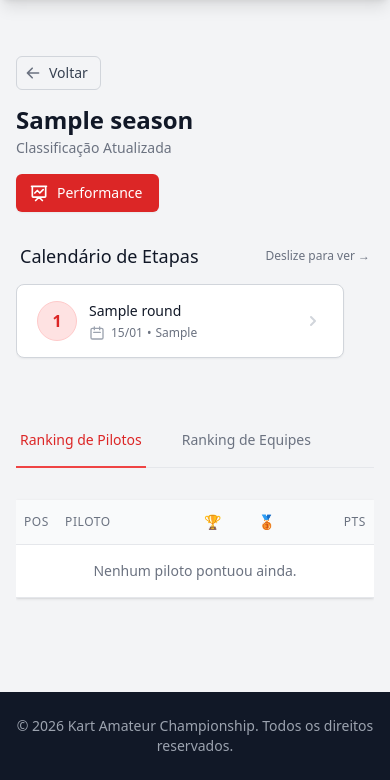
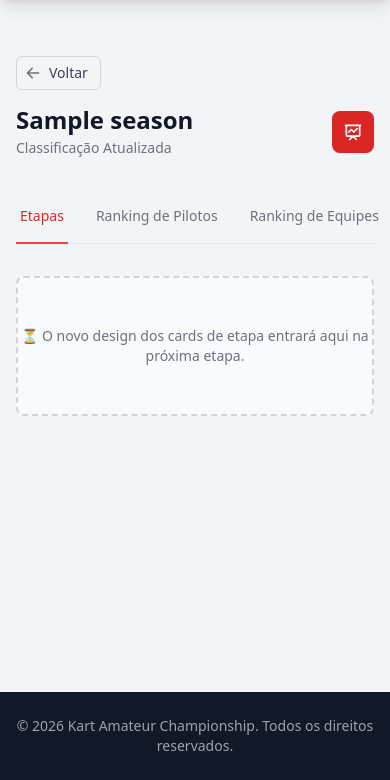
Before and after one commit to jailsonmendesjr/kart-championship, a Django app: page /season/1/ in a window 390 px wide. Shown: the part 64-844 px from the top of the page. Run offline with Django 4.2, Linux system fonts and the light colour scheme; tables that the repository leaves empty hold one stand-in row (values such as "Sample post"); some libraries are stand-ins or nearby versions.

Commit message:
Novo Layout

```diff
--- a/templates/championship/season_detail.html
+++ b/templates/championship/season_detail.html
@@ -15,16 +15,26 @@
     </div>
 
     <div class="md:flex md:items-center md:justify-between mb-8">
-        <div class="flex-1 min-w-0">
-            <h2 class="text-2xl font-bold leading-7 text-gray-900 sm:text-3xl sm:truncate">
-                {{ season.name }}
-            </h2>
-            <p class="mt-1 text-sm text-gray-500">Classificação Atualizada</p>
+        <div class="flex-1 min-w-0 flex justify-between items-center md:block">
+            <div>
+                <h2 class="text-2xl font-bold leading-7 text-gray-900 sm:text-3xl sm:truncate">
+                    {{ season.name }}
+                </h2>
+                <p class="mt-1 text-sm text-gray-500">Classificação Atualizada</p>
+            </div>
+
+            <a href="{% url 'performance_analysis' season.id %}"
+               onclick="gtag('event', 'clique_performance', {'event_category': 'Navegacao', 'event_label': 'Botao Header Mobile'});"
+               class="md:hidden inline-flex items-center p-2.5 border border-transparent rounded-lg shadow-sm text-white bg-red-600 hover:bg-red-700 focus:outline-none focus:ring-2 focus:ring-offset-2 focus:ring-red-500">
+                <svg class="h-5 w-5" xmlns="http://www.w3.org/2000/svg" fill="none" viewBox="0 0 24 24" stroke="currentColor">
+                    <path stroke-linecap="round" stroke-linejoin="round" stroke-width="2" d="M7 12l3-3 3 3 4-4M8 21l4-4 4 4M3 4h18M4 4h16v12a1 1 0 01-1 1H5a1 1 0 01-1-1V4z" />
+                </svg>
+            </a>
         </div>
 
-        <div class="mt-4 flex md:mt-0 md:ml-4">
+        <div class="mt-4 hidden md:flex md:mt-0 md:ml-4">
             <a href="{% url 'performance_analysis' season.id %}"
-               onclick="gtag('event', 'clique_performance', {'event_category': 'Navegacao', 'event_label': 'Botao Header'});"
+               onclick="gtag('event', 'clique_performance', {'event_category': 'Navegacao', 'event_label': 'Botao Header Desktop'});"
                class="inline-flex items-center px-4 py-2 border border-transparent rounded-md shadow-sm text-sm font-medium text-white bg-red-600 hover:bg-red-700 focus:outline-none focus:ring-2 focus:ring-offset-2 focus:ring-red-500">
                 <svg class="-ml-1 mr-2 h-5 w-5" xmlns="http://www.w3.org/2000/svg" fill="none" viewBox="0 0 24 24" stroke="currentColor">
                     <path stroke-linecap="round" stroke-linejoin="round" stroke-width="2" d="M7 12l3-3 3 3 4-4M8 21l4-4 4 4M3 4h18M4 4h16v12a1 1 0 01-1 1H5a1 1 0 01-1-1V4z" />
@@ -34,16 +44,15 @@
         </div>
     </div>
 
-    <div class="mb-10">
+    <div class="mb-10 hidden md:block">
         <div class="flex items-center justify-between mb-4 px-1">
             <h3 class="text-lg leading-6 font-medium text-gray-900">Calendário de Etapas</h3>
-            <span class="text-xs text-gray-500 md:hidden">Deslize para ver →</span>
         </div>
 
         <div class="flex overflow-x-auto pb-4 space-x-4 snap-x snap-mandatory scrollbar-hide">
             {% for round in rounds_list %}
             <a href="{% url 'round_detail' season.id round.id %}"
-               class="flex-none w-11/12 sm:w-80 snap-center relative rounded-lg border border-gray-300 bg-white px-5 py-4 shadow-sm flex items-center space-x-3 hover:border-red-400 focus:outline-none focus:ring-2 focus:ring-offset-2 focus:ring-red-500 hover:shadow-md transition-all">
+               class="flex-none w-80 snap-center relative rounded-lg border border-gray-300 bg-white px-5 py-4 shadow-sm flex items-center space-x-3 hover:border-red-400 focus:outline-none focus:ring-2 focus:ring-offset-2 focus:ring-red-500 hover:shadow-md transition-all">
                 <div class="flex-shrink-0">
                     <div class="h-10 w-10 rounded-full bg-red-100 flex items-center justify-center text-red-600 font-bold border border-red-200">
                         {{ round.order }}
@@ -79,19 +88,33 @@
         .scrollbar-hide { -ms-overflow-style: none; scrollbar-width: none; }
     </style>
 
-    <div x-data="{ tab: 'pilotos' }">
+    <div>
         <div class="border-b border-gray-200">
-            <nav class="-mb-px flex space-x-8" aria-label="Tabs">
-                <button onclick="switchTab('pilotos')" id="tab-pilotos" class="border-red-500 text-red-600 whitespace-nowrap py-4 px-1 border-b-2 font-medium text-sm">
+            <nav class="-mb-px flex space-x-6 md:space-x-8" aria-label="Tabs">
+
+                <button onclick="switchTab('etapas')" id="tab-etapas" class="md:hidden border-transparent text-gray-500 hover:text-gray-700 hover:border-gray-300 whitespace-nowrap py-4 px-1 border-b-2 font-medium text-sm transition-colors">
+                    Etapas
+                </button>
+
+                <button onclick="switchTab('pilotos')" id="tab-pilotos" class="border-transparent text-gray-500 hover:text-gray-700 hover:border-gray-300 whitespace-nowrap py-4 px-1 border-b-2 font-medium text-sm transition-colors">
                     Ranking de Pilotos
                 </button>
-                <button onclick="switchTab('equipes')" id="tab-equipes" class="border-transparent text-gray-500 hover:text-gray-700 hover:border-gray-300 whitespace-nowrap py-4 px-1 border-b-2 font-medium text-sm">
+
+                <button onclick="switchTab('equipes')" id="tab-equipes" class="border-transparent text-gray-500 hover:text-gray-700 hover:border-gray-300 whitespace-nowrap py-4 px-1 border-b-2 font-medium text-sm transition-colors">
                     Ranking de Equipes
                 </button>
             </nav>
         </div>
 
-        <div id="content-pilotos" class="mt-8 flex flex-col">
+        <div id="content-etapas" class="mt-8 flex-col hidden md:hidden">
+
+            <div class="w-full text-center py-12 border-2 border-dashed border-gray-300 rounded-lg bg-gray-50">
+                <p class="text-gray-500 text-sm font-medium">⏳ O novo design dos cards de etapa entrará aqui na próxima etapa.</p>
+            </div>
+
+        </div>
+
+        <div id="content-pilotos" class="mt-8 flex flex-col hidden">
             <div class="-my-2 overflow-x-auto sm:-mx-6 lg:-mx-8">
                 <div class="py-2 align-middle inline-block min-w-full sm:px-6 lg:px-8">
                     <div class="shadow overflow-hidden border-b border-gray-200 sm:rounded-lg">
@@ -103,30 +126,24 @@
                                     <th scope="col" class="hidden md:table-cell px-6 py-3 text-left text-xs font-medium text-gray-500 uppercase tracking-wider">Equipe</th>
 
                                     <th scope="col" class="px-1 md:px-6 py-3 text-center text-xs font-medium text-gray-500 uppercase tracking-wider">
-
                                         <button tabindex="0" class="md:hidden relative group focus:outline-none cursor-pointer">
                                             <span class="text-sm">🏆</span>
-
                                             <div class="absolute top-full left-1/2 transform -translate-x-1/2 mt-2 hidden group-focus:block z-50 bg-gray-800 text-white text-[10px] px-2 py-1 rounded shadow-lg normal-case tracking-normal font-bold">
                                                 Vitórias
                                                 <div class="absolute bottom-full left-1/2 transform -translate-x-1/2 border-[5px] border-transparent border-b-gray-800"></div>
                                             </div>
                                         </button>
-
                                         <span class="hidden md:inline" title="Vitórias">Vitórias</span>
                                     </th>
 
                                     <th scope="col" class="px-1 md:px-6 py-3 text-center text-xs font-medium text-gray-500 uppercase tracking-wider">
-
                                         <button tabindex="0" class="md:hidden relative group focus:outline-none cursor-pointer">
                                             <span class="text-sm">🥉</span>
-
                                             <div class="absolute top-full left-1/2 transform -translate-x-1/2 mt-2 hidden group-focus:block z-50 bg-gray-800 text-white text-[10px] px-2 py-1 rounded shadow-lg normal-case tracking-normal font-bold">
                                                 Pódios
                                                 <div class="absolute bottom-full left-1/2 transform -translate-x-1/2 border-[5px] border-transparent border-b-gray-800"></div>
                                             </div>
                                         </button>
-
                                         <span class="hidden md:inline" title="Pódios">Pódios</span>
                                     </th>
 
@@ -241,7 +258,6 @@
 
                                             <div class="flex flex-col">
                                                 <div class="text-sm font-medium text-gray-900">{{ team.name }}</div>
-
                                                 <div class="text-[10px] text-gray-500 mt-0.5">
                                                     {{ team.drivers_summary }}
                                                 </div>
@@ -267,16 +283,41 @@
 
 <script>
     function switchTab(tabName) {
-        document.getElementById('content-pilotos').classList.add('hidden');
-        document.getElementById('content-equipes').classList.add('hidden');
-        document.getElementById('tab-pilotos').classList.remove('border-red-500', 'text-red-600');
-        document.getElementById('tab-pilotos').classList.add('border-transparent', 'text-gray-500');
-        document.getElementById('tab-equipes').classList.remove('border-red-500', 'text-red-600');
-        document.getElementById('tab-equipes').classList.add('border-transparent', 'text-gray-500');
+        const tabs = ['etapas', 'pilotos', 'equipes'];
 
-        document.getElementById('content-' + tabName).classList.remove('hidden');
-        document.getElementById('tab-' + tabName).classList.add('border-red-500', 'text-red-600');
-        document.getElementById('tab-' + tabName).classList.remove('border-transparent', 'text-gray-500');
+        tabs.forEach(t => {
+            const content = document.getElementById('content-' + t);
+            const tabBtn = document.getElementById('tab-' + t);
+
+            if (content && tabBtn) {
+                if (t === tabName) {
+                    // Exibe o conteúdo correspondente
+                    content.classList.remove('hidden');
+                    if(t !== 'etapas') content.classList.add('flex');
+
+                    // Pinta o botão de vermelho
+                    tabBtn.classList.add('border-red-500', 'text-red-600');
+                    tabBtn.classList.remove('border-transparent', 'text-gray-500', 'hover:text-gray-700', 'hover:border-gray-300');
+                } else {
+                    // Esconde os outros conteúdos
+                    content.classList.add('hidden');
+                    if(t !== 'etapas') content.classList.remove('flex');
+
+                    // Volta o botão para cinza
+                    tabBtn.classList.remove('border-red-500', 'text-red-600');
+                    tabBtn.classList.add('border-transparent', 'text-gray-500', 'hover:text-gray-700', 'hover:border-gray-300');
+                }
+            }
+        });
     }
+
+    // Identifica o dispositivo e clica na aba correta ao carregar a página
+    document.addEventListener('DOMContentLoaded', () => {
+        if (window.innerWidth < 768) {
+            switchTab('etapas'); // No Celular, começa pela aba Etapas
+        } else {
+            switchTab('pilotos'); // No Computador, começa pela aba Pilotos
+        }
+    });
 </script>
 {% endblock %}
```
